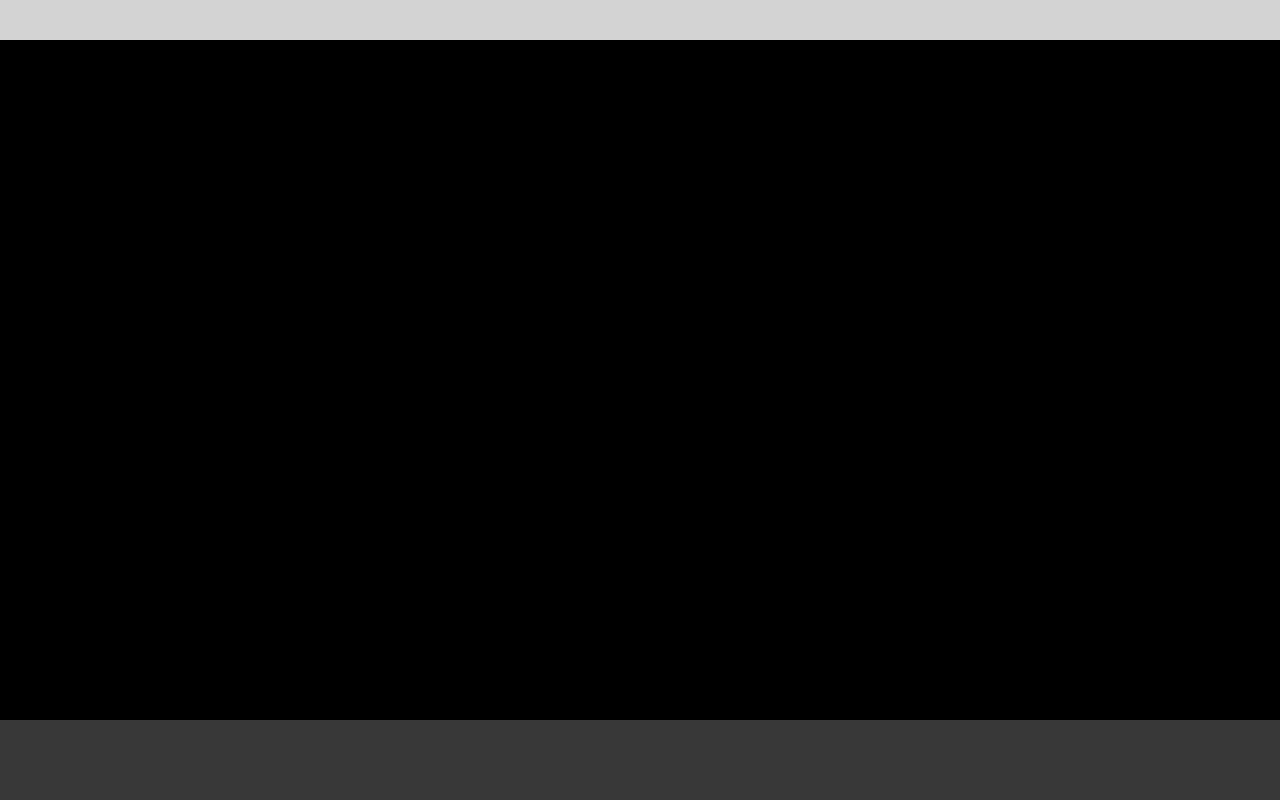
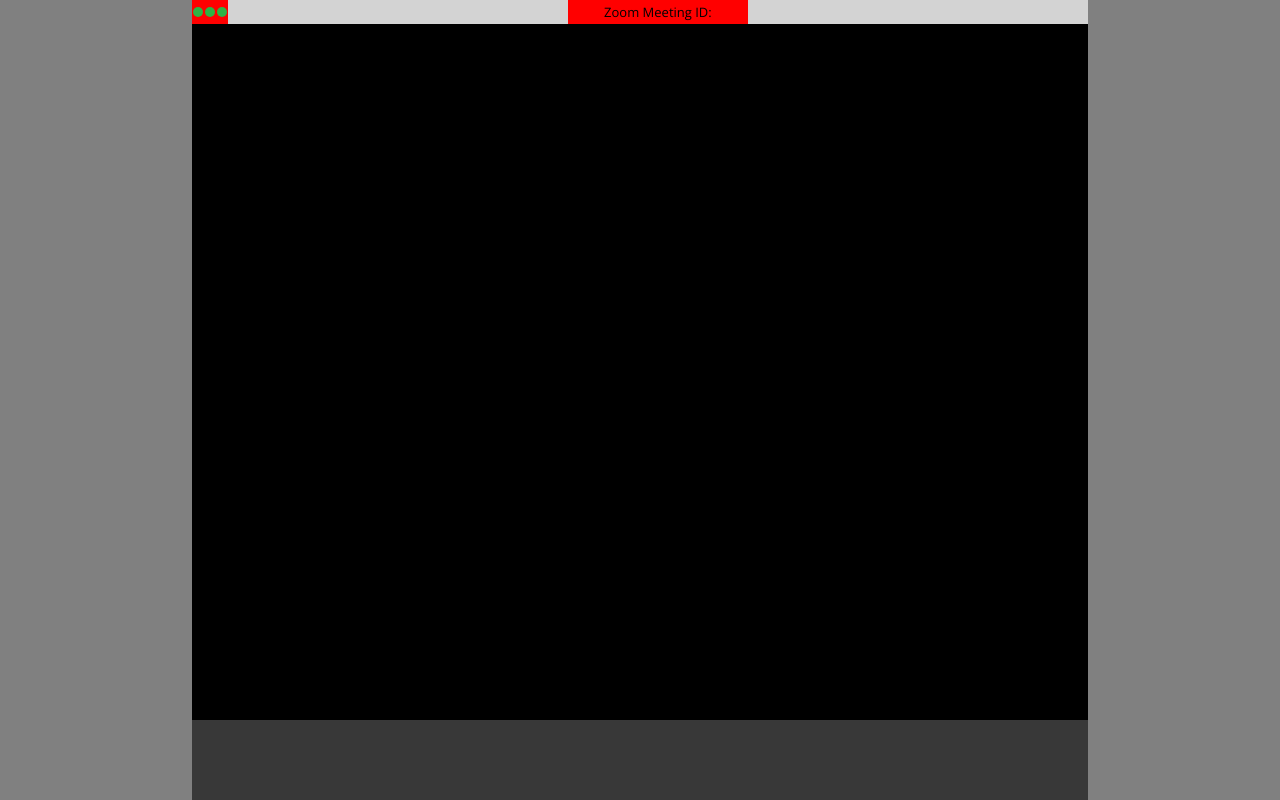
Before and after one commit to amedeo-pasanisi/html-css-zoom, a plain HTML site: page index.html in a window 1280 px wide. Drawn offline with nearby package versions, Linux system fonts and the light colour scheme.

Commit message:
struttura header

```diff
--- a/css/style.css
+++ b/css/style.css
@@ -7,12 +7,46 @@
 /* generale */
 body{
     height: 100vh;
+    font-family: 'Open Sans';
+    font-size: 13px;
+}
+
+.container{
+    width: 70%;
+    margin: 0 auto;
+    height: 100%;
+}
+
+.float-left{
+    float: left;
 }
 /* FINE generale */
 
 /* header */
 header{
     background-color: lightgray;
+}
+
+.meeting-id{
+    display: flex;
+    justify-content: space-around;
+    align-items: center;
+    width: 20%;
+    margin: 0 auto;
+}
+
+.circles{
+    display: flex;
+    justify-content: space-around;
+    align-items: center;
+    width: 4%;
+}
+
+.circle{
+    width: 10px;
+    height: 10px;
+    border-radius: 50%;
+    background-color: #2EB344;
 }
 /* FINE header */
 
@@ -34,13 +68,21 @@ body.debug{
 }
 
 .debug header{
-    height: 5%;
+    height: 3%;
 }
+
+.debug .meeting-id, .circles{
+    background-color: red;
+    height: 100%;
+}
+
 .debug main{
-    height: 85%
+    height: 87%
 }
 
 .debug footer{
     height: 10%;
 }
+
+
 /* FINE debug */
--- a/index.html
+++ b/index.html
@@ -12,13 +12,16 @@
 </head>
 
 <body class="debug">
+    <div class="container">
         <!-- barra mac -->
         <header>
-        <div>
-
+            <div class="circles float-left">
+                <div class="circle"></div>
+                <div class="circle"></div>
+                <div class="circle"></div>
             </div>
-        <div class="meeting-ID">
-
+            <div class="meeting-id">
+                Zoom Meeting ID:
             </div>
         </header>
 
@@ -31,5 +34,6 @@
         <footer>
 
         </footer>
+    </div>
 </body>
 </html>
```
Lines whose indentation alone changed are shown as unchanged.
